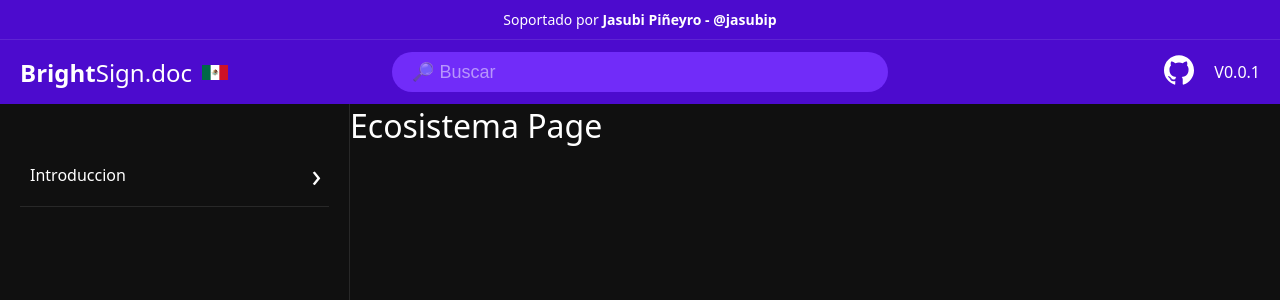
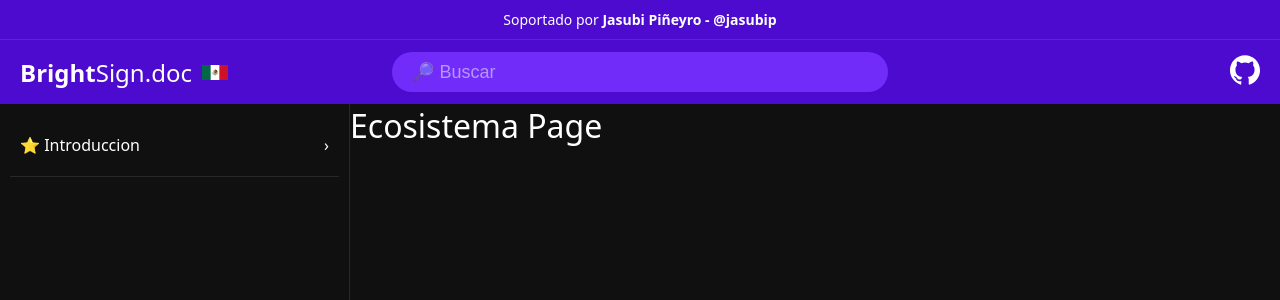
Before and after one commit to JasubiPL/BrightSign_Docs, a React (Vite) app: page / in a window 1280 px wide. Shown: the top 300 px of the page. Built offline with nearby package versions, Linux system fonts and the light colour scheme.

Commit message:
Se cambiaron algunos diseños en menu secundario

```diff
--- a/src/App.jsx
+++ b/src/App.jsx
@@ -1,31 +1,16 @@
 import { useState } from 'react'
+import { Nav } from './components/Nav'
+import { SecondaryNav } from './components/SecondaryNav'
 import './App.css'
-import { Nav } from './components/Nav'
-import { Ecosistema, Configuracion, GestionDeContenido } from './pages'
-import { SecondaryNav } from './components/SecondaryNav'
+import { introductionSection } from './data/pages.jsx'
 
 let switchSecondaryMenuControl = true
-
-const introduccion = [
-  {
-    component: <Ecosistema />,
-    title:'Ecosistema',
-  },
-  {
-    component: <Configuracion />,
-    title:'Configuracion',
-  },
-  {
-    component: <GestionDeContenido />,
-    title:'Gestion de contenido',
-  },
-]
 
 //Empeiza componente ---------------->
 
 function App() {
   const [showSecondaryMenu, setShowSecondaryMenu] = useState('secondaryMenu--hidden')
-  const [currentPage, setCurrentPage] = useState(<Ecosistema />)
+  const [currentPage, setCurrentPage] = useState(introductionSection[0].component)
 
   const switchSecondaryMenu = () =>{
 
@@ -47,11 +32,12 @@
         acordionMenuItem.forEach((item) => {
           item.style.backgroundColor = "var(--black-color)"
         })
-        this.style.backgroundColor = "var(--secondary-color)"
+        this.style.backgroundColor = "var(--gray-color)"
       })
     })
 
     setCurrentPage(page)
+    switchSecondaryMenu()
   }
 
 
@@ -68,8 +54,9 @@
       <main>
         <SecondaryNav
           stateSecondaryMenu={showSecondaryMenu}
-          introduccion={ introduccion }
+          introduccion={ introductionSection }
           setPage={ changePage }
+          secondaryMenuControl={switchSecondaryMenu}
         />
         { currentPage }
       </main>
--- a/src/components/AcordionMenu.jsx
+++ b/src/components/AcordionMenu.jsx
@@ -2,8 +2,8 @@
 import { useState } from 'react'
 
 
-export const AcordionMenu = ({ title, list, setPage, }) =>{
-  // console.log(list)
+export const AcordionMenu = ({ title, list, setPage}) =>{
+
 
   const [{ state, classActive }, setAcordionSwitch] = useState({ state: false, classActive: 'acordionMenuInactive'})
 
--- a/src/components/Nav.jsx
+++ b/src/components/Nav.jsx
@@ -3,6 +3,7 @@
 import { SearchIcon } from '../jsxIcons/SearchIcon'
 import '../styles/Nav.css'
 import { BurgerMenu } from '../jsxIcons/BurgerMenu'
+
 
 export const Nav = ({ secondaryMenuControl }) =>{
   const [switchSearch, setSwitchSearch] = useState('__MovileSearch-hidden')
@@ -26,7 +27,6 @@
         <a href="https://github.com/JasubiPL/BrightSign_Docs" target='blanck'>
           <GitHubIcon width={30} height={30} fill="#fff"/>
         </a>
-        <p>V0.0.1</p>
       </section>
     </nav>
   )
--- a/src/components/SecondaryNav.jsx
+++ b/src/components/SecondaryNav.jsx
@@ -1,13 +1,27 @@
+import { BackArrow } from '../jsxIcons/BackArrow'
 import '../styles/SecondaryNav.css'
 import { AcordionMenu } from './AcordionMenu'
 
 
-export const SecondaryNav = ({ stateSecondaryMenu, introduccion, setPage}) =>{
+export const SecondaryNav = ({ stateSecondaryMenu, introduccion, setPage, secondaryMenuControl}) =>{
 
 
   return(
     <nav className={`secondaryMenu ${ stateSecondaryMenu }`}>
-      <AcordionMenu title='Introduccion' list={ introduccion } setPage={setPage} />
+      <section className='secondaryMenu__header'>
+        <button onClick={ secondaryMenuControl }>
+          <BackArrow width={30} heigth={30}/>
+        </button>
+        <div className='__header__logo'>
+          <h3>Bright<span>Sign.doc</span></h3>
+        </div>
+      </section>
+
+      <AcordionMenu
+        title='⭐ Introduccion'
+        list={ introduccion }
+        setPage={setPage}
+      />
 
     </nav>
   )
--- /dev/null
+++ b/src/data/pages.jsx
@@ -0,0 +1,16 @@
+import { Ecosistema, Configuracion, GestionDeContenido } from '../pages'
+
+export const introductionSection = [
+  {
+    component: <Ecosistema />,
+    title:'Ecosistema',
+  },
+  {
+    component: <Configuracion />,
+    title:'Configuracion',
+  },
+  {
+    component: <GestionDeContenido />,
+    title:'Gestion de contenido',
+  },
+]
--- /dev/null
+++ b/src/jsxIcons/BackArrow.jsx
@@ -0,0 +1,14 @@
+export const BackArrow = ({ width, heigth }) =>{
+  return(
+    <svg xmlns="http://www.w3.org/2000/svg"
+      viewBox="0 0 24 24"
+      strokeWidth={1.5}
+      stroke="#fff"
+      width={width}
+      height={heigth}
+    >
+      <path strokeLinecap="round" strokeLinejoin="round" d="M10.5 19.5 3 12m0 0 7.5-7.5M3 12h18" />
+    </svg>
+
+  )
+}
--- a/src/styles/AcordionMenu.css
+++ b/src/styles/AcordionMenu.css
@@ -1,6 +1,5 @@
 .acordionMenuActive{
   list-style: none;
-  margin-top: 20px;
   border-bottom: 1px solid var(--gray-color);
   padding: 10px 0px;
 
@@ -9,36 +8,41 @@
     width: 100%;
     display: flex;
     padding: 10px;
-    border-radius: 10px;
+    border-radius: 5px;
     justify-content: space-between;
     cursor: pointer;
     background-color: var(--secondary-color);
     font-size: 16px;
+    align-items: center;
 
 
     &::after{
       content: '›';
       transform: rotate(90deg);
-      scale: 2;
+
       animation: arrowRotate .5s;
     }
   }
 
   & li{
     padding: 10px;
-    border-radius: 10px;
+    border-radius: 5px;
     font-size: 14px;
     cursor: pointer;
+    padding-left: 20px;
 
     &:hover{
       background-color: var(--gray-color);
+    }
+
+    &::before{
+      content: '⌀';
+      margin-right:5px ;
     }
   }
 }
 
 .acordionMenuInactive{
-  list-style: none;
-  margin-top: 20px;
   border-bottom: 1px solid var(--gray-color);
   padding: 10px 0px;
 
@@ -48,7 +52,7 @@
     width: 100%;
     display: flex;
     padding: 10px;;
-    border-radius: 10px;
+    border-radius: 5px;
     justify-content: space-between;
     cursor: pointer;
     font-size: 16px;
@@ -60,7 +64,6 @@
 
     &::after{
       content: '›';
-      scale: 2;
       animation: arrowRotateInvert .5s;
     }
   }
@@ -71,13 +74,9 @@
   }
 }
 
-.acordionMenu__item--Active{
-  color: red;
-}
-
 @keyframes arrowRotate {
   0%{
-    transform: rotate(0);
+    transform: rotate(0) ;
   }
   100%{
     transform: rotate(90deg);
--- a/src/styles/Nav.css
+++ b/src/styles/Nav.css
@@ -144,7 +144,9 @@
       width: auto;
 
       & button{
-        display: flex;
+        display: none;
+        width: 30px;
+        height: 30px;
       }
     }
   }
--- a/src/styles/SecondaryNav.css
+++ b/src/styles/SecondaryNav.css
@@ -1,5 +1,5 @@
 .secondaryMenu{
-  padding: 20px;
+  padding: 10px ;
   width: 350px;
   background-color: var(--black-color);
   height: calc(100vh - 103px);
@@ -9,6 +9,35 @@
   & h2{
     color: var(--secondary-color);
 
+  }
+
+  & .secondaryMenu__header{
+    display: none;
+    align-items: center;
+    justify-content: space-between;
+
+    & button{
+      background: none;
+      border: none;
+      border-radius: 30px;
+      padding: 5px;
+      transition: .5s;
+
+      &:active{
+        background-color: var(--gray-color);
+      }
+    }
+  }
+
+  & .__header__logo{
+
+    & h3{
+      font-weight: 600;
+
+      & span{
+        font-weight: normal;
+      }
+    }
   }
 }
 
@@ -24,10 +53,14 @@
 @media screen and (max-width:1024px) {
   .secondaryMenu{
     position: absolute;
-    top:102px;
-    width: 80vw;
-    border-top: 1px solid var(--gray-color);
+    top:0;
+    left: 0;
+    width: 100vw;
+    height: 100vh;
 
+    & .secondaryMenu__header{
+      display: flex;
+    }
   }
 
   .secondaryMenu--show{
```
